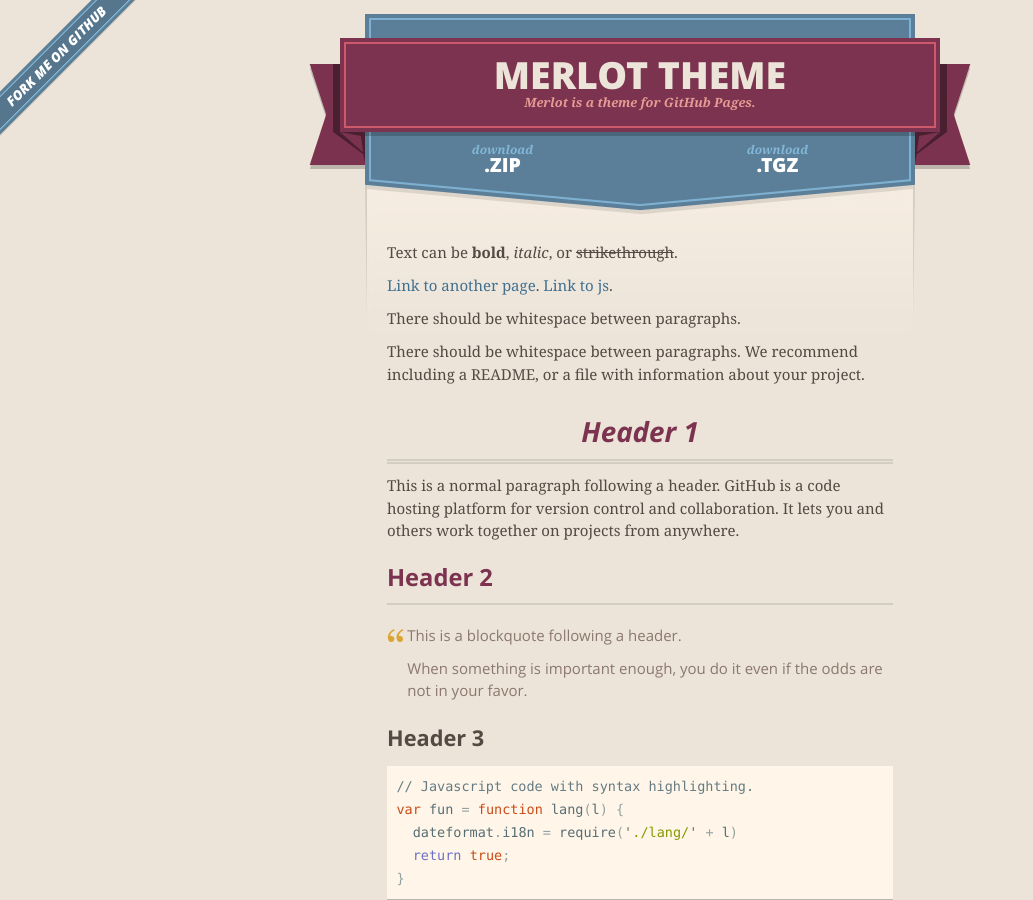
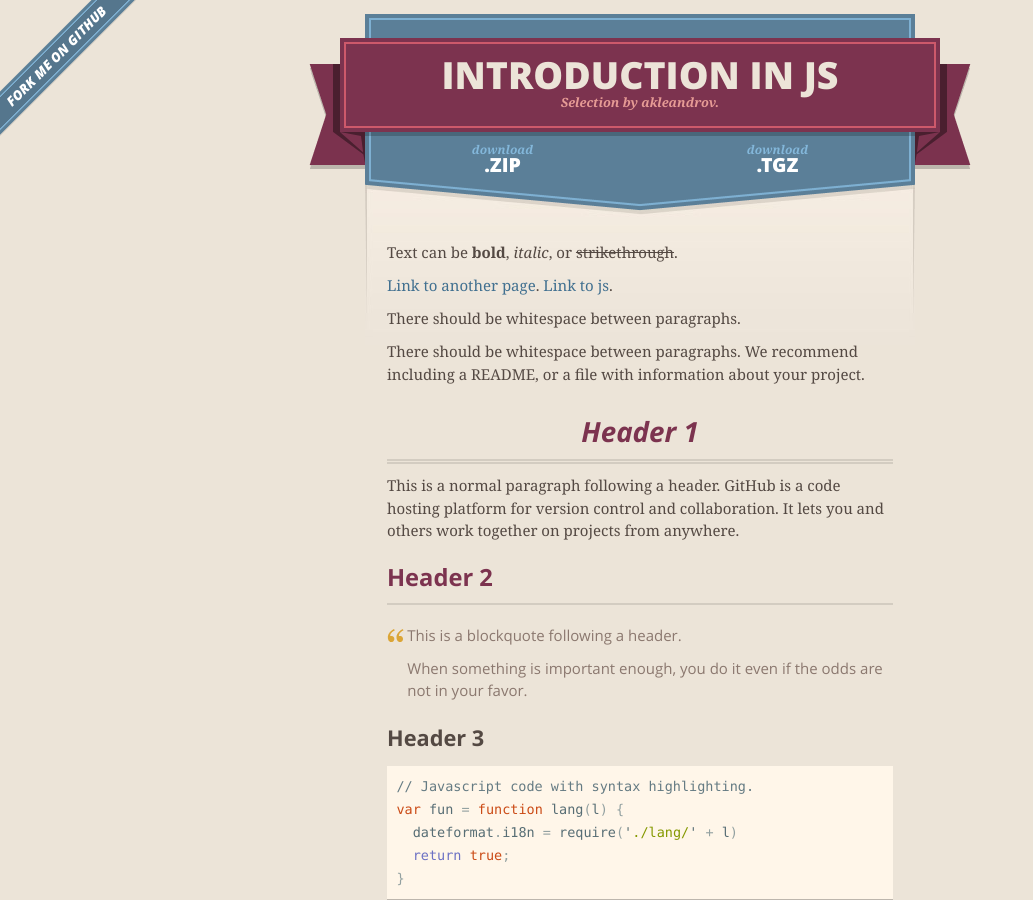
Before and after one commit to akleandrov/pages, a Jekyll site: the page built from index.md, in a window 1280 px wide and 900 px high. Shown: the whole window, without its empty margins (0-1033 px from the left). Built offline with Jekyll 4.4.1, drawn with Linux system fonts in a browser that asks for light colours; nearby versions of some CDN libraries.

Commit message:
Change config and add layout

```diff
--- a/_config.yml
+++ b/_config.yml
@@ -1,5 +1,5 @@
-title: Merlot theme
-description: Merlot is a theme for GitHub Pages.
+title: Introduction in JS
+description: Selection by akleandrov.
 show_downloads: true
 google_analytics:
 theme: jekyll-theme-merlot
```
Also changed, not shown: js.md (+1 -1 lines).
